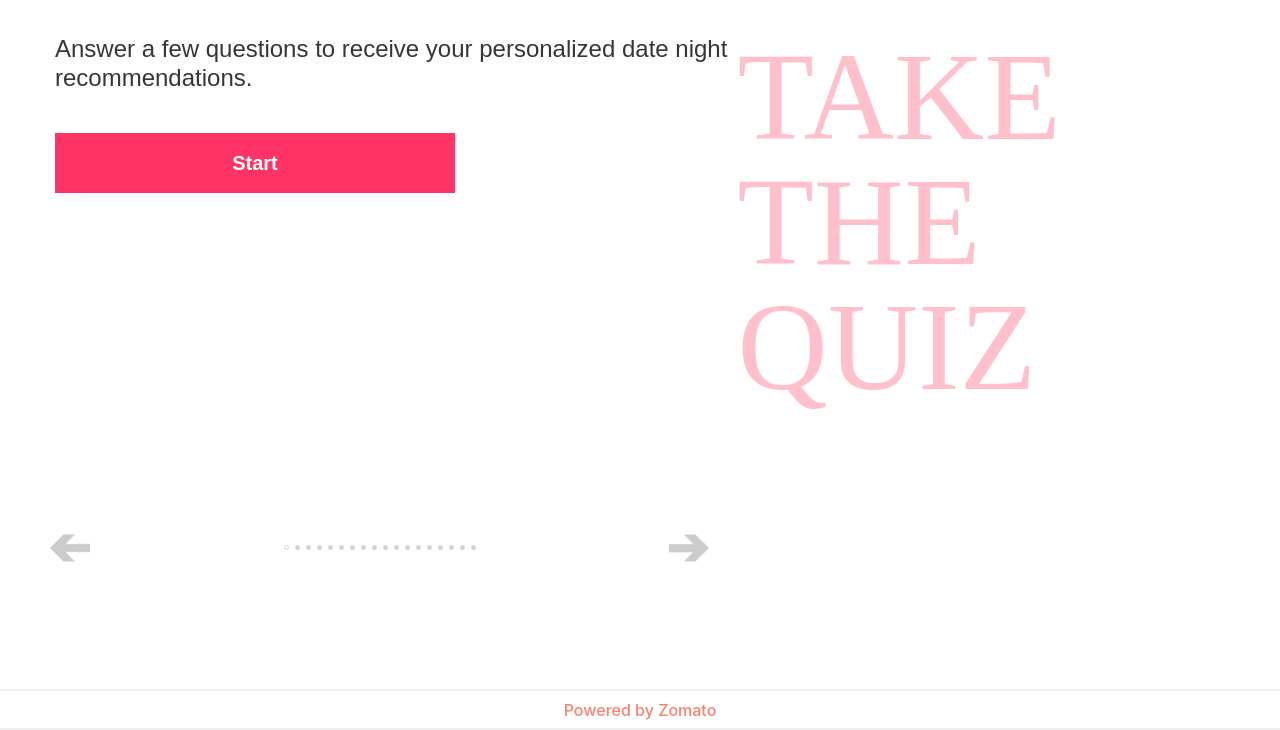
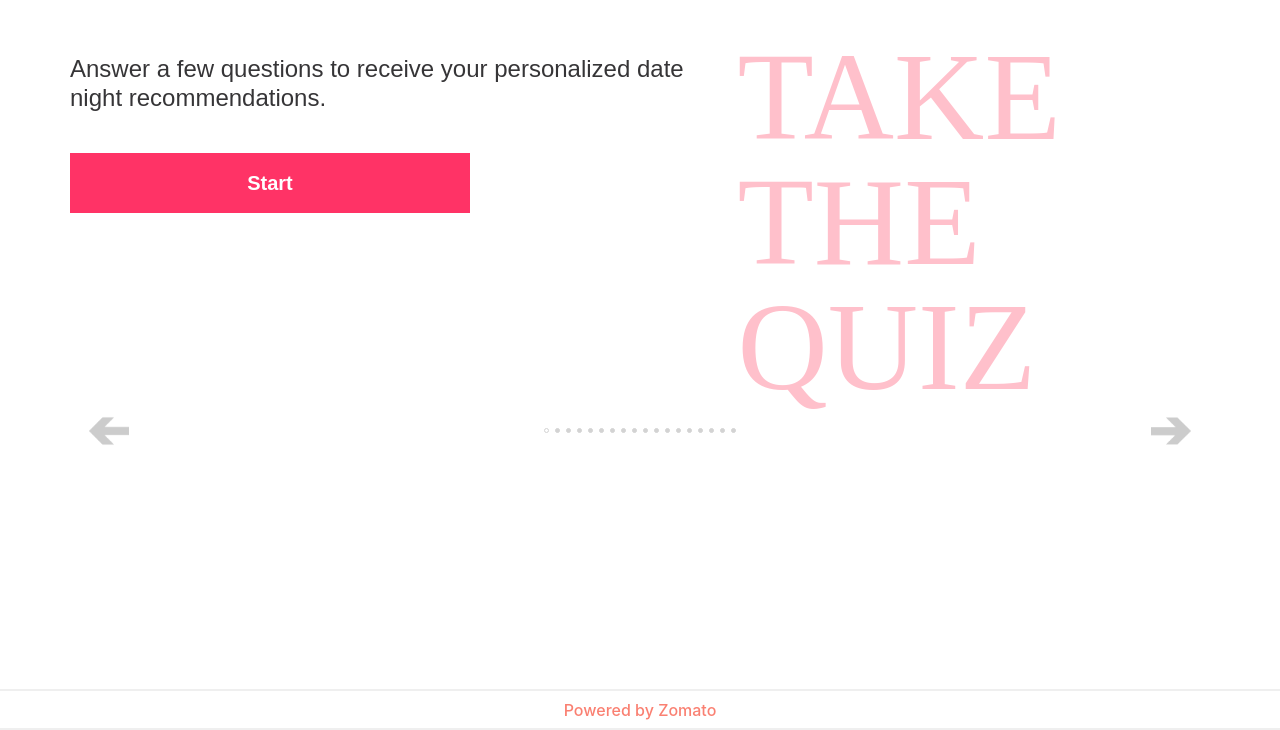
Before and after one commit to TheBrotherFromASouthernMother/D8, a PHP site: page /quiz.html in a window 1280 px wide. Shown: the part 70-800 px from the top of the page. Run offline with PHP 8.4, Linux system fonts and the light colour scheme; some libraries are stand-ins or nearby versions; some web fonts are replaced.

Commit message:
arrows bouncing around

```diff
--- a/css/styles.css
+++ b/css/styles.css
@@ -130,8 +130,8 @@ h1 {
 h2 {
     color: pink;
     font-family: "Rammetto One";
-    font-size: 36px;
-    line-height: 36px;
+    font-size: 48px;
+    line-height: 54px;
     text-transform: uppercase;
 }
 
@@ -186,18 +186,36 @@ h6#credit { /* footer style */
     padding-top: 10px;
 }
 
-.heroTxtCol, .quizTxtCol {
-    height: 400px;
+.heroTxtCol {
+    height: 500px;
+    padding-top: 20px;
+}
+
+.quizTxtColA {
+    height: 350px;
     padding-top: 20px;
 }
 
 .quizTxtCol {
-    height: 500px;
+    height: 460px;
     padding-top: 20px;
 }
 
 @media (min-width: 768px) {
     .heroTxtCol, .quizTxtCol {
+    padding: 0px;
+    }
+}
+
+@media (min-width: 576px) {
+    .quizTxtCol {
+        height: 340px;
+        }
+}
+
+@media (min-width: 768px) {
+    .quizTxtCol {
+    height: 350px;
     padding: 0px;
     }
 }
--- a/quiz.html
+++ b/quiz.html
@@ -56,7 +56,7 @@
                                 <div class="col-lg-5 order-lg-2 col-md-12 takeTheQuiz">
                                 <h2>Take the Quiz</h2>
                             </div>
-                            <div class="col-lg-7 order-lg-1 col-md-12 quizTxtCol">
+                            <div class="col-lg-7 order-lg-1 col-md-12 quizTxtColA">
                                 <div class="card-body">
                                     <h5 class="question">Answer a few questions to receive your personalized date night recommendations.</h5>
                                     <div class="heroBtn">
@@ -545,9 +545,8 @@
 
 
 
-            </div>
 
-            <div class="col-lg-7 col-md-12">
+            <div class="col-12">
 
                 <a class="carousel-control-prev quizControlArrow quizBanner" href="#carouselExampleIndicators" role="button" data-slide="prev">
                     <img src="defaultImages/carouselArrows-01.png">
@@ -579,6 +578,7 @@
                     <li data-target="#carouselExampleIndicators" data-slide-to="16"></li>
                     <li data-target="#carouselExampleIndicators" data-slide-to="17"></li>
                 </ol>
+            </div>
 
             </div>
 
```
